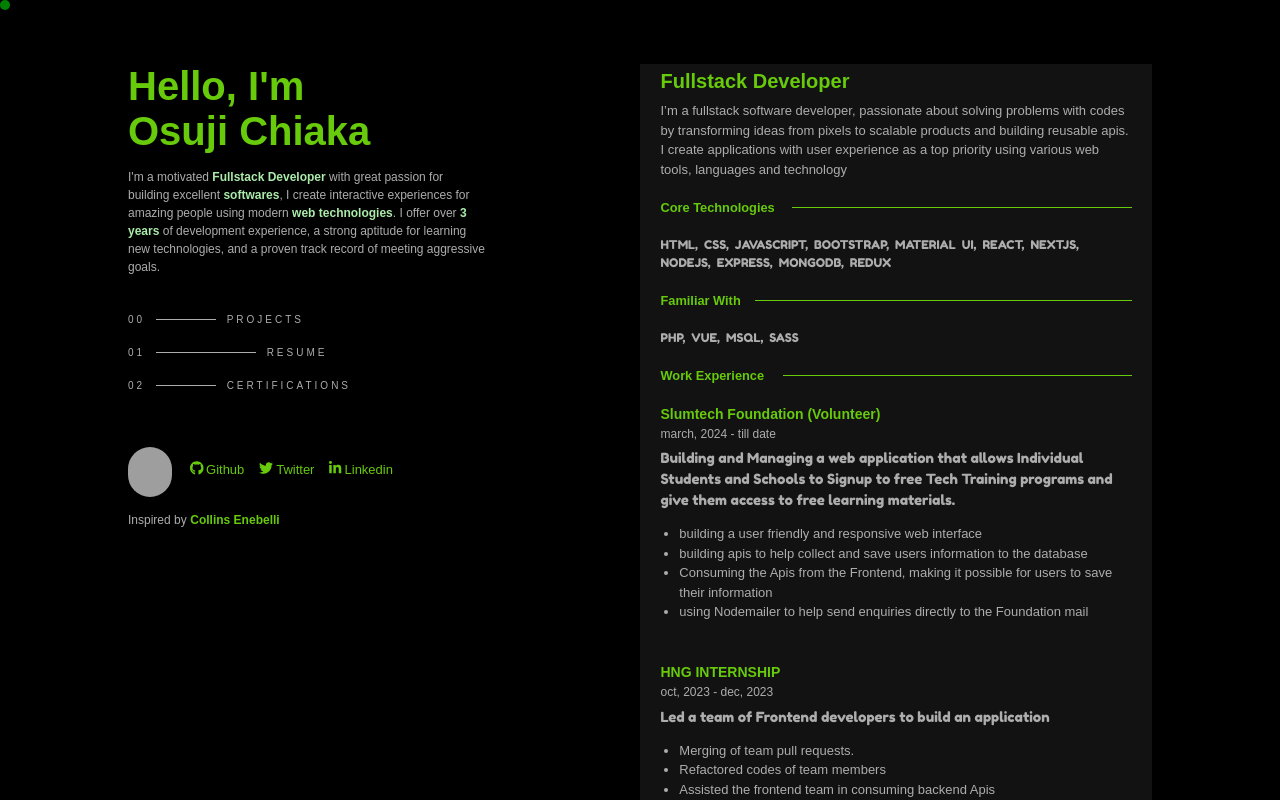
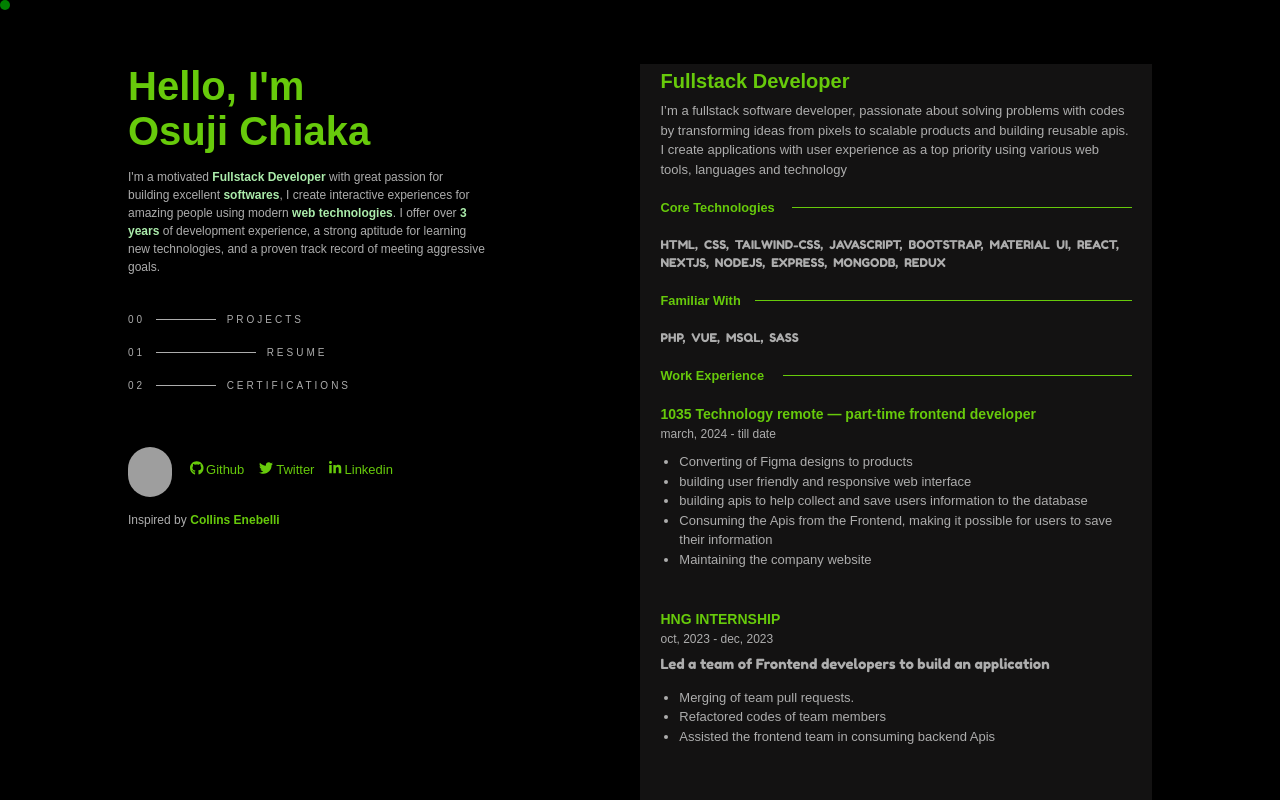
Before and after one commit to chiaka1996/my_portfollio, a React (Create React App) app: page /resume in a window 1280 px wide. Built offline with nearby package versions, Linux system fonts and the light colour scheme; grey boxes are pictures that could not be loaded.

Commit message:
adjusted the project

```diff
--- a/src/Components/Home.js
+++ b/src/Components/Home.js
@@ -27,6 +27,17 @@ const Home = (props) => {
 
             <div className='featuredProjects'>
             <FeaturedProjects
+            header= "Bright UK Portfolio"
+            stacks="VUE, FIREBASE"
+            description = "A Portfolio website for a Public Speaker "
+            type = 'featured'
+            liveLink="https://www.thebrightuk.com/"
+            codeLink=""
+            />
+            </div>
+
+            <div className='featuredProjects'>
+            <FeaturedProjects
             header= "Slumtech Foundation"
             stacks="Next.js, MONGODB"
             description = "A website for a non-profit organisation, that specializes in training teenagers in different aspect of technology"
@@ -47,7 +58,7 @@ const Home = (props) => {
             />
             </div>
 
-            <div className='featuredProjects'>
+            {/* <div className='featuredProjects'>
             <FeaturedProjects
             header= "A2z101"
             stacks="Next.js"
@@ -56,7 +67,7 @@ const Home = (props) => {
             liveLink="https://www.atozoneonone.com/"
             codeLink=""
             />
-            </div>
+            </div> */}
             </div>
 
         </div>
--- a/src/Components/Projects.js
+++ b/src/Components/Projects.js
@@ -28,6 +28,17 @@ const Projects = (props) => {
 
             <div className='featuredProjects'>
             <FeaturedProjects
+            header= "Bright UK Portfolio"
+            stacks="VUE, FIREBASE"
+            description = "A Portfolio website for a Public Speaker "
+            type = 'featured'
+            liveLink="https://www.thebrightuk.com/"
+            codeLink=""
+            />
+            </div>
+
+            <div className='featuredProjects'>
+            <FeaturedProjects
             header= "Slumtech Foundation"
             stacks="Next.js, MONGODB"
             description = "A website for a non-profit organisation, that specializes in training teenagers in different aspect of technology"
@@ -48,7 +59,7 @@ const Projects = (props) => {
             />
             </div>
 
-            <div className='featuredProjects'>
+            {/* <div className='featuredProjects'>
             <FeaturedProjects
             header= "A2z101"
             stacks="Next.js"
@@ -57,7 +68,7 @@ const Projects = (props) => {
             liveLink="https://www.atozoneonone.com/"
             codeLink=""
             />
-            </div>
+            </div> */}
             </div>
 
         </div>
--- a/src/Components/Resume.js
+++ b/src/Components/Resume.js
@@ -27,7 +27,7 @@ const Resume = () => {
         <div className='subHeaderLine'></div>
         </div>
         <div className='coreTechs'>
-        HTML, CSS, JAVASCRIPT, BOOTSTRAP, MATERIAL UI, REACT, NEXTJS, NODEJS, EXPRESS, MONGODB, REDUX
+        HTML, CSS, TAILWIND-CSS, JAVASCRIPT, BOOTSTRAP, MATERIAL UI, REACT, NEXTJS, NODEJS, EXPRESS, MONGODB, REDUX
         </div>
         </div>
 
@@ -51,17 +51,19 @@ const Resume = () => {
 
         <div className='workList'>
         <div className='workHeader'>
-        Slumtech Foundation (Volunteer)
+        1035 Technology remote — part-time frontend developer
+
         </div>
         <div className='workDate'>
         march, 2024 - till date
         </div>
-        <div className="briefDescription">
+        {/* <div className="briefDescription">
         Building and Managing a web application that allows Individual Students and Schools to Signup to free Tech Training programs and
         give them access to free learning materials.
-        </div>
+        </div> */}
         <ul>
-        <li>building a user friendly and responsive web interface</li>
+        <li>Converting of Figma designs to products</li>
+        <li>building user friendly and responsive web interface</li>
         <li>
         building apis to help collect and save users information to the database
         </li>
@@ -69,7 +71,7 @@ const Resume = () => {
         Consuming the Apis from the Frontend, making it possible for users to save their information
         </li>
         <li>
-        using Nodemailer to help send enquiries directly to the Foundation mail
+        Maintaining the company website
         </li>
         </ul>
         </div>
```
